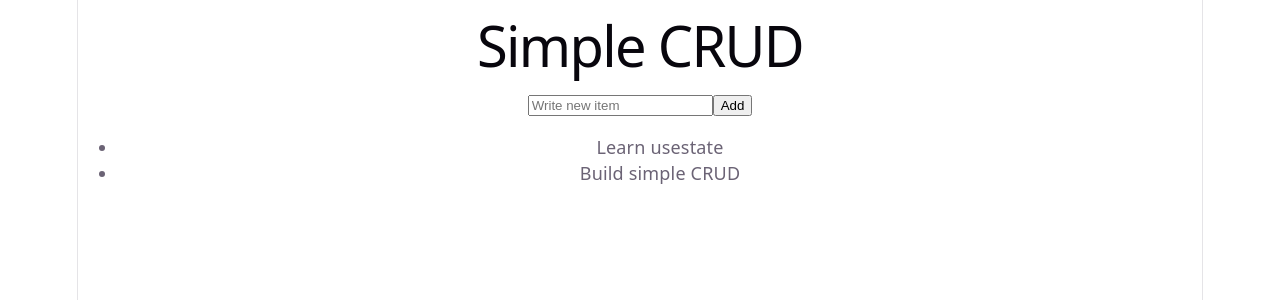
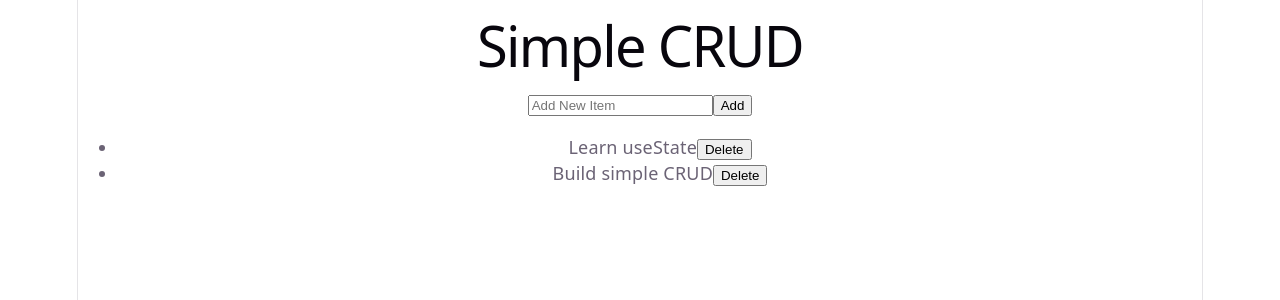
Before and after one commit to Fadri-Ashley/react-lano, a React (Vite) app: page / in a window 1280 px wide. Shown: the top 300 px of the page. Built offline with nearby package versions, Linux system fonts and the light colour scheme.

Commit message:
add delete function

```diff
--- a/src/App.jsx
+++ b/src/App.jsx
@@ -1,8 +1,8 @@
 import { useState } from "react";
 
 function App() {
-  const [item, setItem] = useState([
-    { id: 1, name: "Learn usestate" },
+  const [items, setItems] = useState([
+    { id: 1, name: "Learn useState" },
     { id: 2, name: "Build simple CRUD" },
   ]);
 
@@ -16,8 +16,13 @@ function App() {
       name: newItem,
     };
 
-    setItem([...item, newData]);
+    setItems([...items, newData]);
     setNewItem("");
+  }
+
+  function handleDelete(id) {
+    const updatedItems = items.filter((item) => item.id !== id);
+    setItems(updatedItems);
   }
 
   return (
@@ -25,17 +30,19 @@ function App() {
       <h1>Simple CRUD</h1>
 
       <input
-      type="text"
-      value={newItem}
-      onChange={(e) => setNewItem(e.target.value)}
-      placeholder="Write new item"
+        type="text"
+        value={newItem}
+        onChange={(e) => setNewItem(e.target.value)}
+        placeholder="Add New Item"
       />
 
       <button onClick={handleAdd}>Add</button>
-
       <ul>
-        {item.map((item) => (
-          <li key={item.id}>{item.name}</li>
+        {items.map((item) => (
+          <li key={item.id}>
+            {item.name}
+            <button onClick={() => handleDelete(item.id)}>Delete</button>
+          </li>
         ))}
       </ul>
     </div>
```
